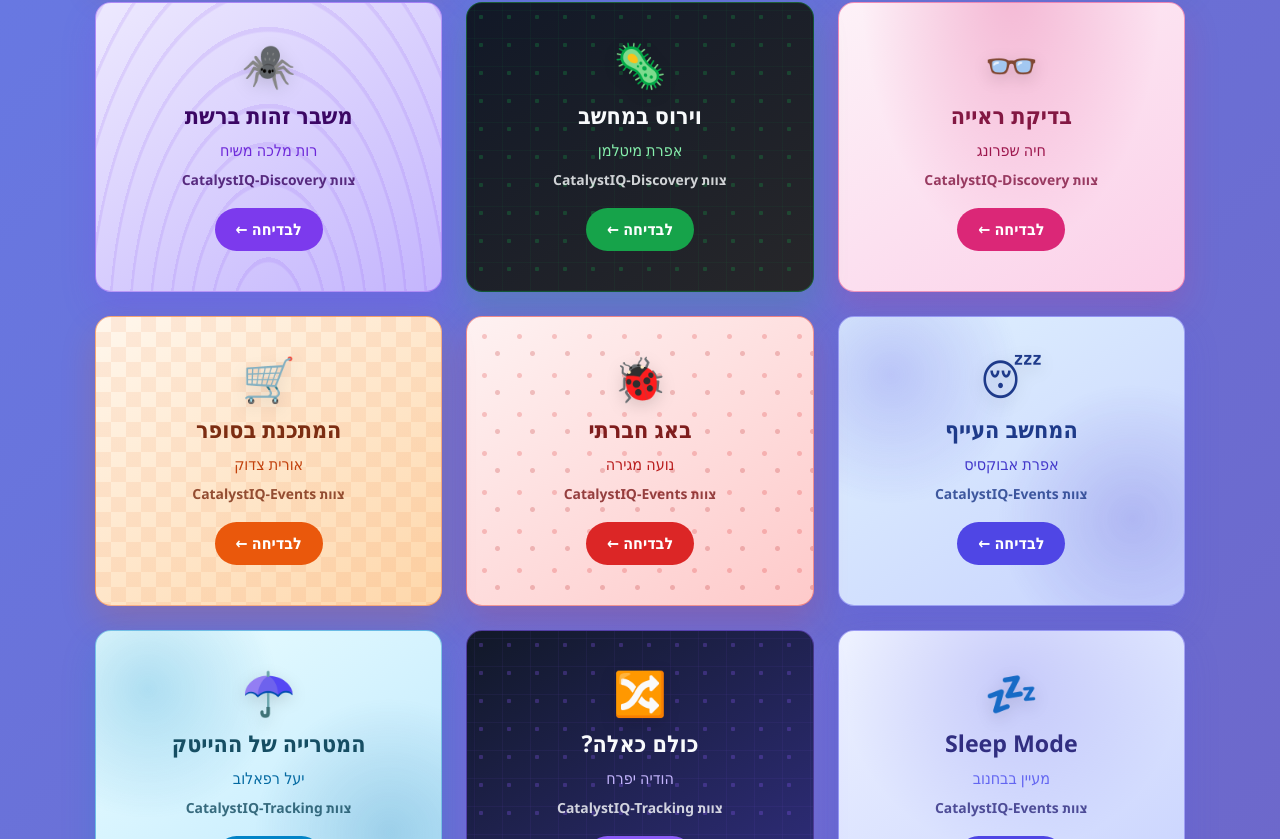
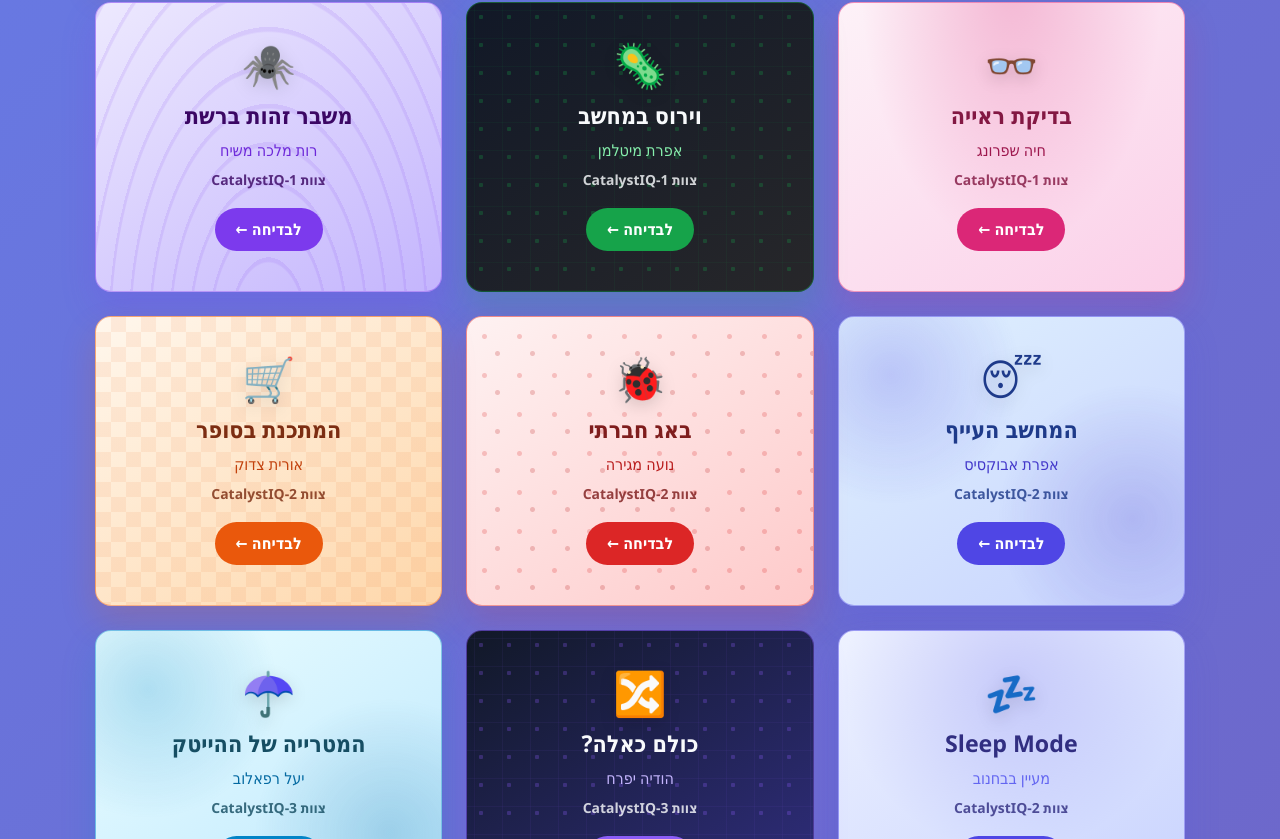
Before and after one commit to diversi-tech/Git-Practice, a React (Vite) app: page /#/ in a window 1280 px wide. Shown: the part 781-1620 px from the top of the page. Built offline with nearby package versions, Linux system fonts and the light colour scheme.

Commit message:
fix: use numbered CatalystIQ subteams

```diff
--- a/src/pages/HomePage.tsx
+++ b/src/pages/HomePage.tsx
@@ -3,7 +3,7 @@ import { useNavigate } from "react-router-dom";
 import students from "../students";
 
 function getTeamName(subteamName?: string) {
-  return subteamName?.replace(/[-_](?:\d+|Discovery|Events|Tracking)$/i, "") ?? "";
+  return subteamName?.replace(/[-_]\d+$/, "") ?? "";
 }
 
 export default function HomePage() {
--- a/src/students/catalystiq/index.ts
+++ b/src/students/catalystiq/index.ts
@@ -26,20 +26,20 @@ function createStudent(student: Omit<Student, "CardComponent" | "JokePageCompone
 }
 
 const catalystIqStudents: Student[] = [
-  createStudent({ id: "yael-ordman", name: "יעל אורדמן", jokeTitle: "רקורסיה", email: "ordman052@gmail.com", teamName: "CatalystIQ-Discovery", teamProjectUrl: "" }, yaelOrdman),
-  createStudent({ id: "nechami-brim", name: "נחמי ברים", jokeTitle: "חוק שימור הבאגים", email: "nch39775@gmail.com", teamName: "CatalystIQ-Discovery", teamProjectUrl: "" }, nechamiBrim),
-  createStudent({ id: "yael-shitrit", name: "יעל שטרית", jokeTitle: "הדוב והעכבר", email: "yaels98283@gmail.com", teamName: "CatalystIQ-Discovery", teamProjectUrl: "" }, yaelShitrit),
-  createStudent({ id: "chaya-sprung", name: "חיה שפרונג", jokeTitle: "בדיקת ראייה", email: "chaya60502@gmail.com", teamName: "CatalystIQ-Discovery", teamProjectUrl: "" }, chayaSprung),
-  createStudent({ id: "efrat-mittelman", name: "אפרת מיטלמן", jokeTitle: "וירוס במחשב", email: "efratmit@gmail.com", teamName: "CatalystIQ-Discovery", teamProjectUrl: "" }, efratMittelman),
-  createStudent({ id: "ruth-malka-mashiach", name: "רות מלכה משיח", jokeTitle: "משבר זהות ברשת", email: "rutush2163@gmail.com", teamName: "CatalystIQ-Discovery", teamProjectUrl: "" }, ruthMalkaMashiach),
-  createStudent({ id: "efrat-abukasis", name: "אפרת אבוקסיס", jokeTitle: "המחשב העייף", email: "efrat2164@gmail.com", teamName: "CatalystIQ-Events", teamProjectUrl: "" }, efratAbukasis),
-  createStudent({ id: "noa-megera", name: "נועה מגירה", jokeTitle: "באג חברתי", email: "noameg99@gmail.com", teamName: "CatalystIQ-Events", teamProjectUrl: "" }, noaMegera),
-  createStudent({ id: "orit-zadok", name: "אורית צדוק", jokeTitle: "המתכנת בסופר", email: "6169542@gmail.com", teamName: "CatalystIQ-Events", teamProjectUrl: "" }, oritZadok),
-  createStudent({ id: "maayan-babahanov", name: "מעיין בבחנוב", jokeTitle: "Sleep Mode", email: "maayan.nov.2006@gmail.com", teamName: "CatalystIQ-Events", teamProjectUrl: "" }, maayanBabahanov),
-  createStudent({ id: "hodaya-yfrach", name: "הודיה יפרח", jokeTitle: "כולם כאלה?", email: "8564417@gmail.com", teamName: "CatalystIQ-Tracking", teamProjectUrl: "" }, hodayaYfrach),
-  createStudent({ id: "yael-refaelov", name: "יעל רפאלוב", jokeTitle: "המטרייה של ההייטק", email: "yael0533185780@gmail.com", teamName: "CatalystIQ-Tracking", teamProjectUrl: "" }, yaelRefaelov),
-  createStudent({ id: "tamar-rotan", name: "תמר רותן", jokeTitle: "ראיון עבודה", email: "3295797@gmail.com", teamName: "CatalystIQ-Tracking", teamProjectUrl: "" }, tamarRotan),
-  createStudent({ id: "avigail-hagoli", name: "אביגיל חגולי", jokeTitle: "החתול המדבר", email: "avigail1700a@icloud.com", teamName: "CatalystIQ-Tracking", teamProjectUrl: "" }, avigailHagoli),
+  createStudent({ id: "yael-ordman", name: "יעל אורדמן", jokeTitle: "רקורסיה", email: "ordman052@gmail.com", teamName: "CatalystIQ-1", teamProjectUrl: "" }, yaelOrdman),
+  createStudent({ id: "nechami-brim", name: "נחמי ברים", jokeTitle: "חוק שימור הבאגים", email: "nch39775@gmail.com", teamName: "CatalystIQ-1", teamProjectUrl: "" }, nechamiBrim),
+  createStudent({ id: "yael-shitrit", name: "יעל שטרית", jokeTitle: "הדוב והעכבר", email: "yaels98283@gmail.com", teamName: "CatalystIQ-1", teamProjectUrl: "" }, yaelShitrit),
+  createStudent({ id: "chaya-sprung", name: "חיה שפרונג", jokeTitle: "בדיקת ראייה", email: "chaya60502@gmail.com", teamName: "CatalystIQ-1", teamProjectUrl: "" }, chayaSprung),
+  createStudent({ id: "efrat-mittelman", name: "אפרת מיטלמן", jokeTitle: "וירוס במחשב", email: "efratmit@gmail.com", teamName: "CatalystIQ-1", teamProjectUrl: "" }, efratMittelman),
+  createStudent({ id: "ruth-malka-mashiach", name: "רות מלכה משיח", jokeTitle: "משבר זהות ברשת", email: "rutush2163@gmail.com", teamName: "CatalystIQ-1", teamProjectUrl: "" }, ruthMalkaMashiach),
+  createStudent({ id: "efrat-abukasis", name: "אפרת אבוקסיס", jokeTitle: "המחשב העייף", email: "efrat2164@gmail.com", teamName: "CatalystIQ-2", teamProjectUrl: "" }, efratAbukasis),
+  createStudent({ id: "noa-megera", name: "נועה מגירה", jokeTitle: "באג חברתי", email: "noameg99@gmail.com", teamName: "CatalystIQ-2", teamProjectUrl: "" }, noaMegera),
+  createStudent({ id: "orit-zadok", name: "אורית צדוק", jokeTitle: "המתכנת בסופר", email: "6169542@gmail.com", teamName: "CatalystIQ-2", teamProjectUrl: "" }, oritZadok),
+  createStudent({ id: "maayan-babahanov", name: "מעיין בבחנוב", jokeTitle: "Sleep Mode", email: "maayan.nov.2006@gmail.com", teamName: "CatalystIQ-2", teamProjectUrl: "" }, maayanBabahanov),
+  createStudent({ id: "hodaya-yfrach", name: "הודיה יפרח", jokeTitle: "כולם כאלה?", email: "8564417@gmail.com", teamName: "CatalystIQ-3", teamProjectUrl: "" }, hodayaYfrach),
+  createStudent({ id: "yael-refaelov", name: "יעל רפאלוב", jokeTitle: "המטרייה של ההייטק", email: "yael0533185780@gmail.com", teamName: "CatalystIQ-3", teamProjectUrl: "" }, yaelRefaelov),
+  createStudent({ id: "tamar-rotan", name: "תמר רותן", jokeTitle: "ראיון עבודה", email: "3295797@gmail.com", teamName: "CatalystIQ-3", teamProjectUrl: "" }, tamarRotan),
+  createStudent({ id: "avigail-hagoli", name: "אביגיל חגולי", jokeTitle: "החתול המדבר", email: "avigail1700a@icloud.com", teamName: "CatalystIQ-3", teamProjectUrl: "" }, avigailHagoli),
 ];
 
 export default catalystIqStudents;
```
